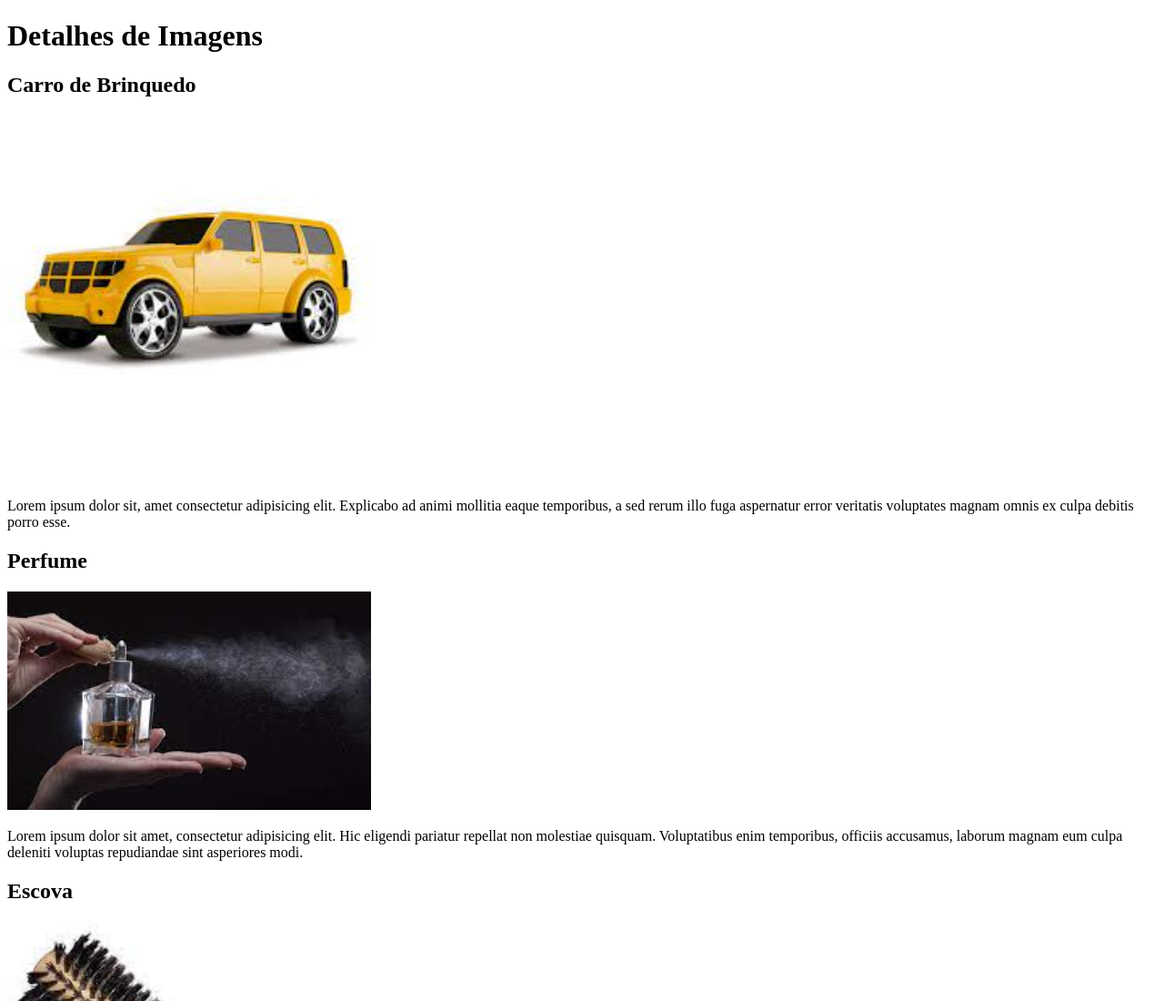
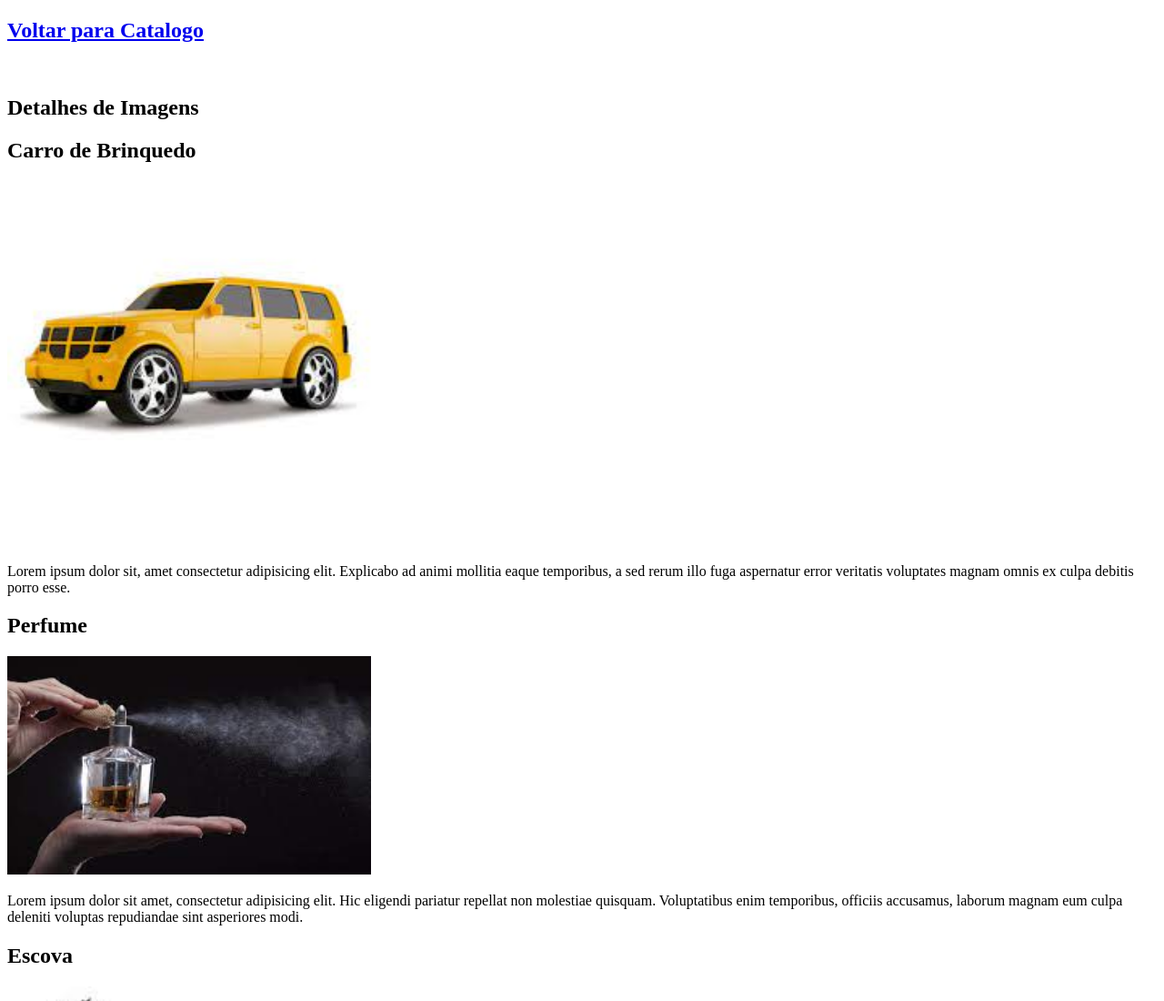
Before and after one commit to CarlosEduardoMendesPereira/Estudando-html, a plain HTML site: page Aula-23-06-2023/Atividade/detalhes.html in a window 1280 px wide. Shown: the top 1100 px of the page at 91% size. Drawn offline with Linux system fonts and the light colour scheme.

Commit message:
Arquivo atualizado

```diff
--- a/Aula-23-06-2023/Atividade/detalhes.html
+++ b/Aula-23-06-2023/Atividade/detalhes.html
@@ -5,7 +5,9 @@
     <title>Detalhes</title>
 </head>
 <body>
-    <h1>Detalhes de Imagens</h1>
+    <h2><a href="catalogo.html">Voltar para Catalogo</a></h2>
+    <br>
+    <h2>Detalhes de Imagens</h2>
     <h2 id="Carro-de-Brinquedo">Carro de Brinquedo</h2>
     <img width="400" src="Carro.jpeg" alt="Carro-de-Brinquedo">
     <p>
```
